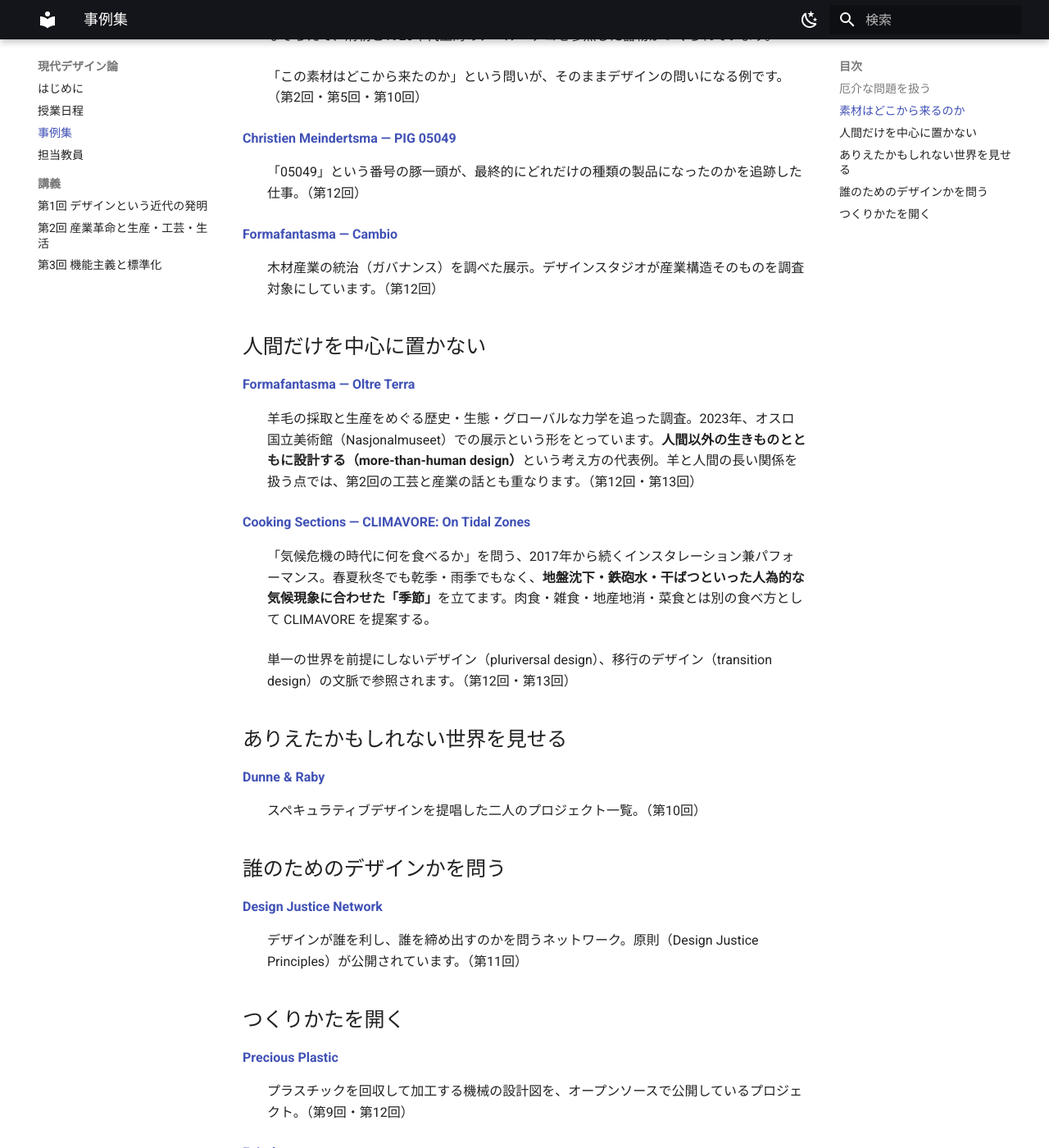
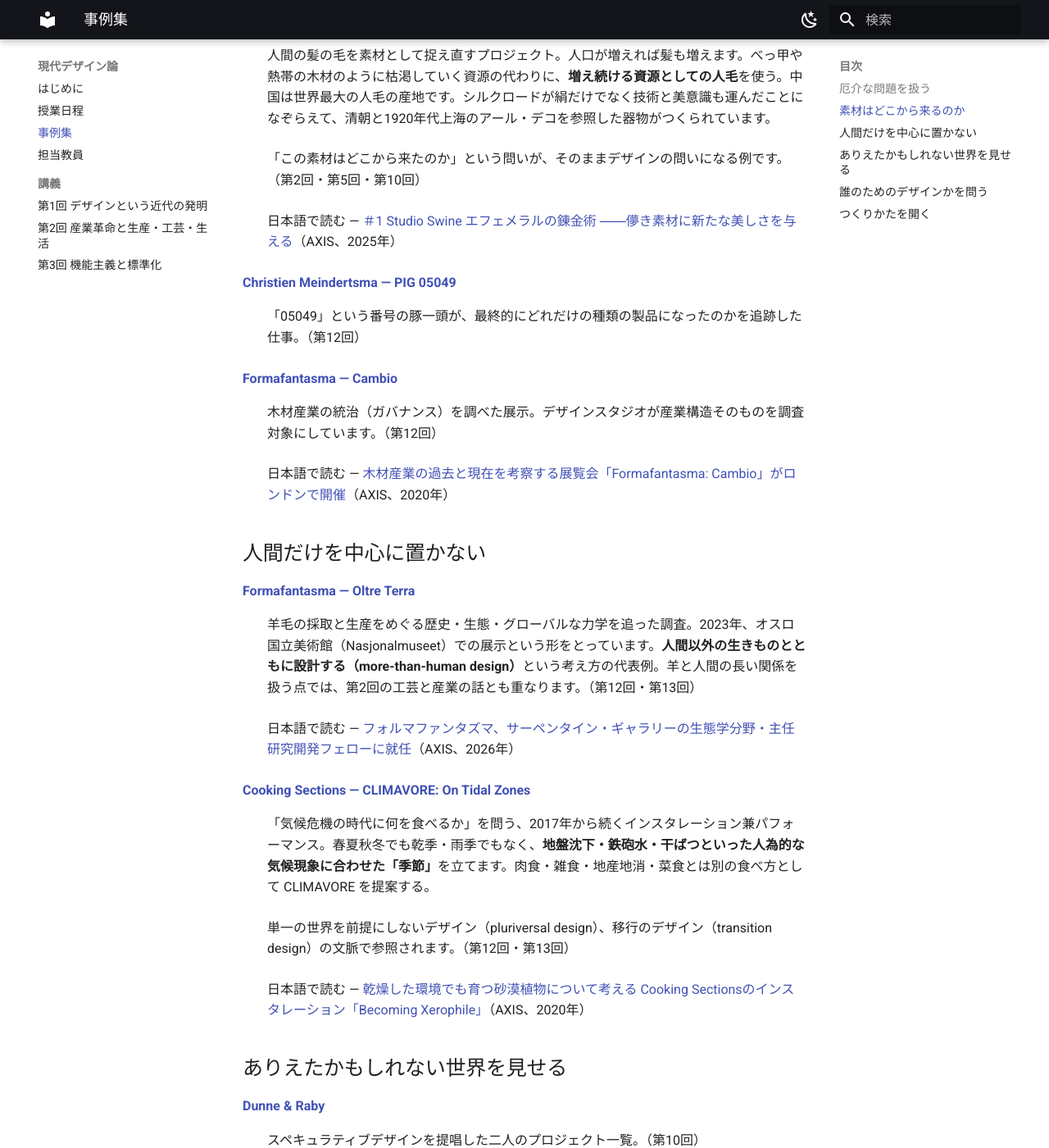
Before and after one commit to ynbr/nua-contemporary-design, an MkDocs documentation site: the page built from docs/cases.md, in a window 1280 px wide and 1400 px high, scrolled down 1053 px. Shown: the whole window at 82% size. Built offline with MkDocs 1.6.1 and Material for MkDocs 9.7.7, drawn with Linux system fonts in a browser that asks for light colours; some of the changed text lies outside the part shown.

Commit message:
docs: 事例集に日本語記事へのリンクを追加
AXIS の実記事6本（Forensic Architecture 2本、Studio Swine、
Cooking Sections、Formafantasma 2本）をURL検証のうえ追加。
WIRED.jp はサイト内検索が機能せず最新記事が返るため採らなかった。

Co-Authored-By: Claude Opus 5 (1M context) <noreply@anthropic.com>
Claude-Session: https://claude.ai/code/session_015uGJdpik9H1Q4J9yrdqFQq

```diff
--- a/docs/cases.md
+++ b/docs/cases.md
@@ -12,6 +12,7 @@
 **[Forensic Architecture — Airstrikes on Minab](https://forensic-architecture.org/investigation/airstrikes-on-minab)**
 : ロンドン大学ゴールドスミス・カレッジ（Goldsmiths, University of London）に拠点を置く研究グループ。建築と空間解析の手法を使って、空爆・国家暴力・環境破壊を映像や衛星画像から再構成し、**法廷や人権機関に提出できる証拠**をつくります。「Airstrikes on Minab」はその調査のひとつ。
 : つくることと調べることの境目が消える場所です。第1回で扱った**デザインによる研究（research through design）**の、もっとも極端な実例のひとつだと思います。（第1回・第7回・第9回）
+: 日本語で読む — [人権をテーマにしたリサーチエージェンシーForensic Architectureが、建築を通じて真実を追究する理由](https://www.axismag.jp/posts/2019/03/121040.html)（AXIS、2019年）／[催涙弾のデジタルモデルを構築して画像検知が可能に](https://www.axismag.jp/posts/2019/05/128940.html)（AXIS、2019年）
 
 **[Superflux](https://superflux.in/index.php/work/)**
 : 気候危機や技術のゆくえを、体験できる空間や映像として立ち上げるロンドンのスタジオ。（第10回・第12回）
@@ -21,21 +22,25 @@
 **[Studio Swine — Hair Highway](https://studioswine.com/work/hair-highway/)**
 : 人間の髪の毛を素材として捉え直すプロジェクト。人口が増えれば髪も増えます。べっ甲や熱帯の木材のように枯渇していく資源の代わりに、**増え続ける資源としての人毛**を使う。中国は世界最大の人毛の産地です。シルクロードが絹だけでなく技術と美意識も運んだことになぞらえて、清朝と1920年代上海のアール・デコを参照した器物がつくられています。
 : 「この素材はどこから来たのか」という問いが、そのままデザインの問いになる例です。（第2回・第5回・第10回）
+: 日本語で読む — [＃1 Studio Swine エフェメラルの錬金術 ――儚き素材に新たな美しさを与える](https://www.axismag.jp/posts/2025/09/674391.html)（AXIS、2025年）
 
 **[Christien Meindertsma — PIG 05049](https://www.christienmeindertsma.com/PIG-05049)**
 : 「05049」という番号の豚一頭が、最終的にどれだけの種類の製品になったのかを追跡した仕事。（第12回）
 
 **[Formafantasma — Cambio](https://formafantasma.com/work/cambio)**
 : 木材産業の統治（ガバナンス）を調べた展示。デザインスタジオが産業構造そのものを調査対象にしています。（第12回）
+: 日本語で読む — [木材産業の過去と現在を考察する展覧会「Formafantasma: Cambio」がロンドンで開催](https://www.axismag.jp/posts/2020/03/180792.html)（AXIS、2020年）
 
 ## 人間だけを中心に置かない
 
 **[Formafantasma — Oltre Terra](https://formafantasma.com/work/oltre-terra)**
 : 羊毛の採取と生産をめぐる歴史・生態・グローバルな力学を追った調査。2023年、オスロ国立美術館（Nasjonalmuseet）での展示という形をとっています。**人間以外の生きものとともに設計する（more-than-human design）**という考え方の代表例。羊と人間の長い関係を扱う点では、第2回の工芸と産業の話とも重なります。（第12回・第13回）
+: 日本語で読む — [フォルマファンタズマ、サーペンタイン・ギャラリーの生態学分野・主任研究開発フェローに就任](https://www.axismag.jp/posts/2026/08/719165.html)（AXIS、2026年）
 
 **[Cooking Sections — CLIMAVORE: On Tidal Zones](https://www.cooking-sections.com/CLIMAVORE-On-Tidal-Zones)**
 : 「気候危機の時代に何を食べるか」を問う、2017年から続くインスタレーション兼パフォーマンス。春夏秋冬でも乾季・雨季でもなく、**地盤沈下・鉄砲水・干ばつといった人為的な気候現象に合わせた「季節」**を立てます。肉食・雑食・地産地消・菜食とは別の食べ方として CLIMAVORE を提案する。
 : 単一の世界を前提にしないデザイン（pluriversal design）、移行のデザイン（transition design）の文脈で参照されます。（第12回・第13回）
+: 日本語で読む — [乾燥した環境でも育つ砂漠植物について考える Cooking Sectionsのインスタレーション「Becoming Xerophile」](https://www.axismag.jp/posts/2020/02/171351.html)（AXIS、2020年）
 
 ## ありえたかもしれない世界を見せる
 
@@ -57,4 +62,6 @@
 
 ---
 
+日本語の記事は AXIS のものを中心に選びました。英語のページが重く感じたら、先にこちらを読んでから公式ページを見ると入りやすいはずです。
+
 このページは学期を通して増やしていきます。「これも入れたほうがいい」というものがあれば、ミニレポートの問3か Google Classroom で教えてください。
```
